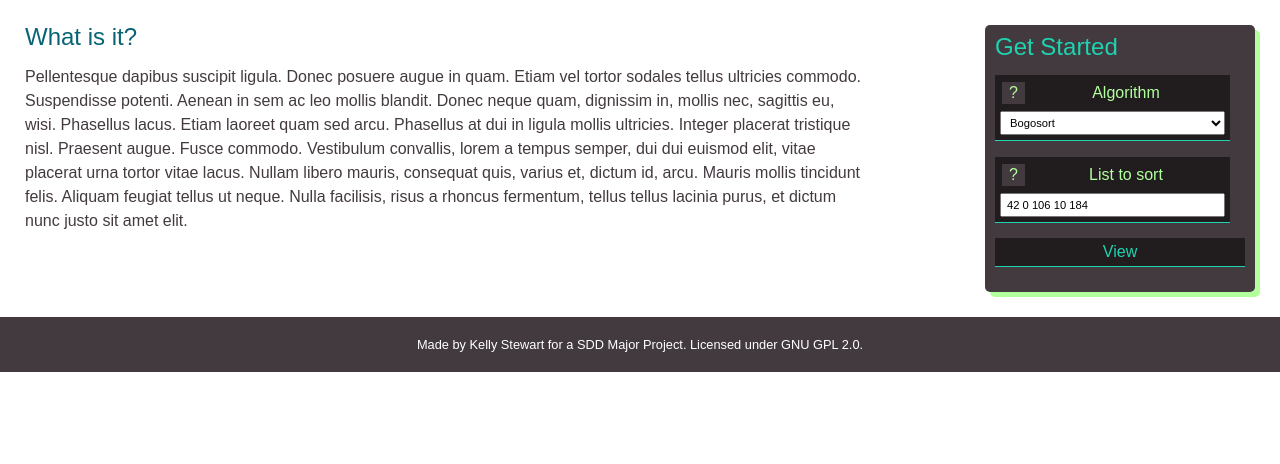
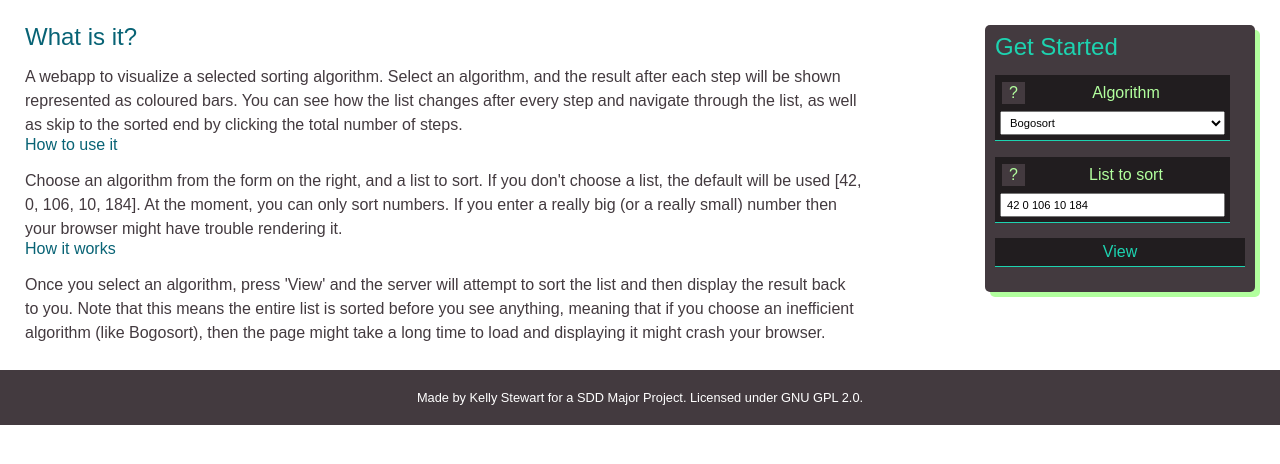
Before and after one commit to goldie103/viz-alg, a Flask app: page / in a window 1280 px wide. Shown: the part 64-528 px from the top of the page. Run offline with Flask 2, Linux system fonts and the light colour scheme; style sheets or scripts are compiled from the project's sources; parts of the project's set-up code (start-up, migrations or seed data) failed here and were passed over; some libraries are stand-ins or nearby versions; some web fonts are replaced.

Commit message:
Attempt to grab sort information from Wikipedia
Failed; leaving methods and framework in for now to attempt to implement later.

```diff
--- a/app/algs.py
+++ b/app/algs.py
@@ -25,7 +25,7 @@ def format_alg_name(alg):
         alg = alg[len("sort_"):]
 
     UNSPACED = ["bogo", "bogobogo", "quick"]
-    return alg.capitalize() + (" Sort" if alg not in UNSPACED else "sort")
+    return alg.capitalize() + (" " if alg not in UNSPACED else "") + "sort"
 
 
 def parse_source(source, default=None):
--- a/app/templates/index.html
+++ b/app/templates/index.html
@@ -5,18 +5,11 @@
 
 {% block content %}
   <section id="text">
-    <h2>What is it?</h2>
-    <p>Pellentesque dapibus suscipit ligula. Donec posuere augue in quam. Etiam
-      vel tortor sodales tellus ultricies commodo. Suspendisse potenti. Aenean
-      in sem ac leo mollis blandit. Donec neque quam, dignissim in, mollis nec,
-      sagittis eu, wisi. Phasellus lacus. Etiam laoreet quam sed arcu. Phasellus
-      at dui in ligula mollis ultricies. Integer placerat tristique nisl.
-      Praesent augue. Fusce commodo. Vestibulum convallis, lorem a tempus
-      semper, dui dui euismod elit, vitae placerat urna tortor vitae lacus.
-      Nullam libero mauris, consequat quis, varius et, dictum id, arcu. Mauris
-      mollis tincidunt felis. Aliquam feugiat tellus ut neque. Nulla facilisis,
-      risus a rhoncus fermentum, tellus tellus lacinia purus, et dictum nunc
-      justo sit amet elit.
+    {% if alg_text %}
+      {{ alg_text|safe }}
+    {% else %}
+      {% include "text.html" %}
+    {% endif %}
   </section>
 
   {% if form %}
@@ -58,7 +51,6 @@
           {% endfor %}
         </div>
       </div>
-    </section>
-  {% endif %}
+    <script async{% endif %}
 
 {% endblock %}
--- /dev/null
+++ b/app/templates/text.html
@@ -0,0 +1,6 @@
+<h2>What is it?</h2>
+<p>A webapp to visualize a selected sorting algorithm. Select an algorithm, and the result after each step will be shown represented as coloured bars. You can see how the list changes after every step and navigate through the list, as well as skip to the sorted end by clicking the total number of steps.
+<h3>How to use it</h3>
+<p>Choose an algorithm from the form on the right, and a list to sort. If you don't choose a list, the default will be used <code>{{ default_list }}</code>. At the moment, you can <strong>only sort numbers</strong>. <strong>If you enter a really big (or a really small) number then your browser might have trouble rendering it.</strong>
+<h3>How it works</h3>
+<p>Once you select an algorithm, press 'View' and the server will attempt to sort the list and then display the result back to you. Note that this means the <strong>entire list is sorted before you see anything</strong>, meaning that if you choose an inefficient algorithm (like Bogosort), then <strong>the page might take a long time to load and displaying it might crash your browser.</strong>
--- a/app/views.py
+++ b/app/views.py
@@ -4,7 +4,34 @@ from flask import render_template
 
 from app import app
 from .forms import InputForm
-from .algs import SortAlg
+from .algs import SortAlg, DEFAULT_SOURCE
+
+
+def get_content(alg):
+    import re
+    from urllib.request import urlopen, URLError
+    SYMBOLS = {"&quot;": '"', "&gt;": ">", "&lt;": "<"}
+    URL = "https://en.wikipedia.org/w/api.php?{}".format(
+        '&'.join([
+            "format=xml",
+            "action=query",
+            "prop=revisions",
+            "titles={}",
+            "rvprop=content",
+            "rvsection=0",
+            "rvparse"
+        ]))
+    try:
+        response = urlopen(URL.format(alg.replace(" ", "_"))).read().decode()
+        html = ''.join([i[0] for i in re.findall(r'<p>(.*?)</p>', response)])
+    except URLError:
+        return None
+    except AttributeError:
+        return None
+
+    for i in SYMBOLS:
+        html = html.replace(i, SYMBOLS[i])
+    return html
 
 
 @app.route("/", methods=["GET", "POST"])
@@ -23,7 +50,8 @@ def index():
         alg.alg()
         return render_template("index.html", title="Home", alg=alg)
 
-    return render_template("index.html", title="Home", form=form)
+    return render_template("index.html", title="Home",
+                           form=form, default_list=DEFAULT_SOURCE)
 
 
 # Error Handling
```
